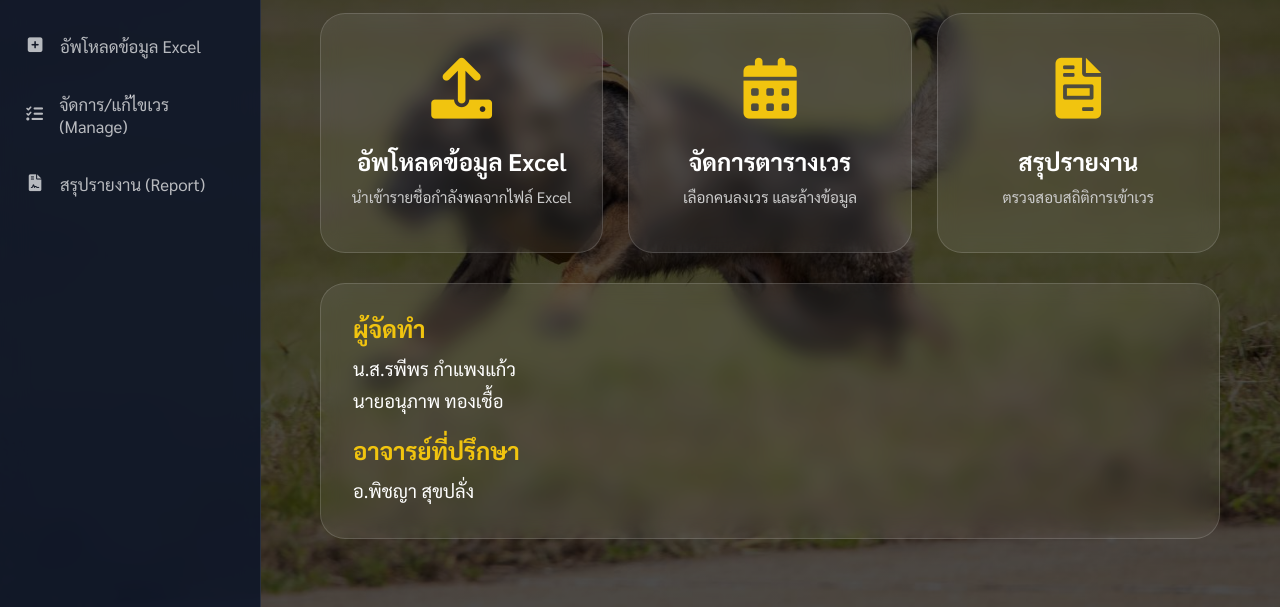
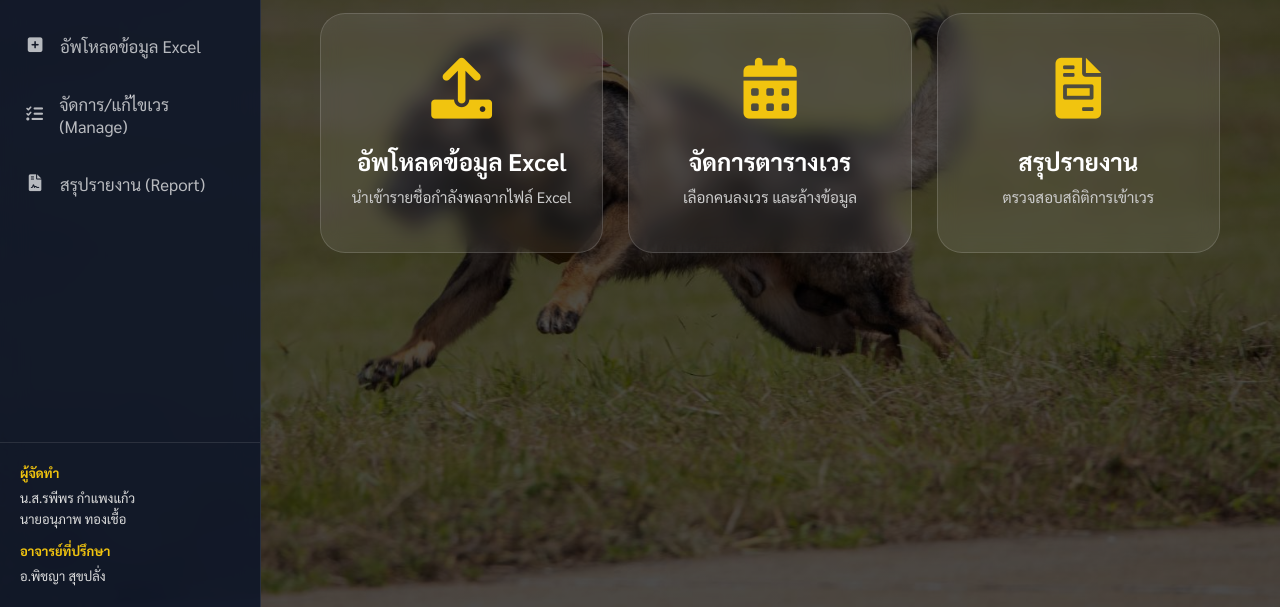
Before and after one commit to Anuphap2538/my-army-shift, a website: page public/index.html in a window 1280 px wide. Shown: the part 193-800 px from the top of the page. Drawn offline with Linux system fonts and the light colour scheme.

```diff
--- a/public/index.html
+++ b/public/index.html
@@ -203,6 +203,25 @@
                 align-items: flex-start !important;
             }
         }
+
+        .sidebar-credit{
+margin-top:auto;
+padding:20px;
+border-top:1px solid rgba(255,255,255,0.1);
+color:white;
+font-size:13px;
+line-height:1.6;
+}
+
+.credit-title{
+color:#f1c40f;
+font-weight:700;
+margin-bottom:4px;
+}
+
+.credit-name{
+color:#ddd;
+}
     </style>
 </head>
 <body>
@@ -220,6 +239,16 @@
             <a href="manage.html" class="nav-item"><i class="fas fa-tasks"></i> จัดการ/แก้ไขเวร (Manage)</a>
             <a href="report.html" class="nav-item"><i class="fas fa-file-contract"></i> สรุปรายงาน (Report)</a>
         </div>
+
+        <div class="sidebar-credit">
+  <div class="credit-title">ผู้จัดทำ</div>
+  <div class="credit-name">น.ส.รพีพร กำแพงแก้ว</div>
+  <div class="credit-name">นายอนุภาพ ทองเชื้อ</div>
+
+  <div class="credit-title" style="margin-top:12px;">อาจารย์ที่ปรึกษา</div>
+  <div class="credit-name">อ.พิชญา สุขปลั่ง</div>
+</div>
+
     </nav>
 
     <div class="main-wrapper">
@@ -258,15 +287,6 @@
                 <p>ตรวจสอบสถิติการเข้าเวร</p>
             </a>
         </div>
-
-        <div class="credit-box">
-            <h3>ผู้จัดทำ</h3>
-            <p>น.ส.รพีพร กำแพงแก้ว</p>
-            <p>นายอนุภาพ ทองเชื้อ</p>
-
-            <h3 style="margin-top: 22px;">อาจารย์ที่ปรึกษา</h3>
-            <p>อ.พิชญา สุขปลั่ง</p>
-        </div>
     </div>
 
 </body>
```
